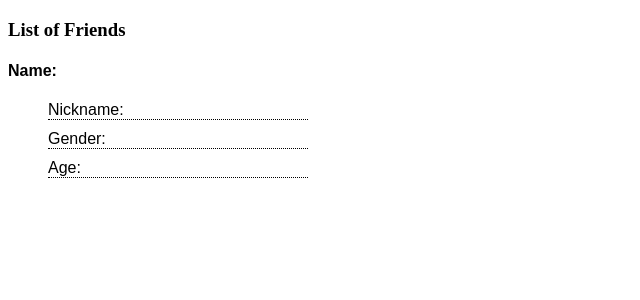
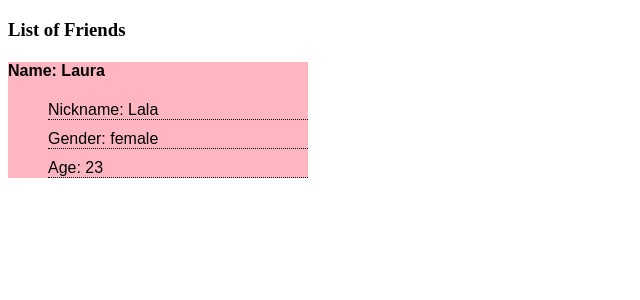
Before and after one commit to kalmanbianka/list-of-friends, an Angular app: page / in a window 1280 px wide. Shown: the top 300 px of the page, without its empty margins (0-640 px from the left). Built offline with nearby package versions, Linux system fonts and the light colour scheme.

Commit message:
added different background and a friend

```diff
--- a/src/app/app.component.html
+++ b/src/app/app.component.html
@@ -1,11 +1,11 @@
 <div class="app-component">
   <h3>List of Friends</h3>
-  <div class="friend-component">
-    <h4>Name:</h4>
+  <div class="friend-component" [class.male] = "friend.gender === 'male'" [class.female] = "friend.gender === 'female'" >
+    <h4>Name: {{friend.name}} </h4>
     <ul>
-      <li>Nickname:</li>
-      <li>Gender:</li>
-      <li>Age:</li>
+      <li>Nickname: {{friend.nickname}} </li>
+      <li>Gender: {{friend.gender}} </li>
+      <li>Age: {{friend.age}} </li>
 
     </ul>
   </div>
--- a/src/app/app.component.scss
+++ b/src/app/app.component.scss
@@ -1,5 +1,11 @@
 .app-component{
     .friend-component{
+        &.male{
+            background: lightblue;
+        }
+        &.female{
+            background: lightpink;
+        }
         width: 300px;
         font-family: fantasy;
         ul{
--- a/src/app/app.component.ts
+++ b/src/app/app.component.ts
@@ -1,4 +1,5 @@
 import { Component } from '@angular/core';
+import { Friend } from '../model/friend';
 
 @Component({
   selector: 'app-root',
@@ -6,4 +7,5 @@ import { Component } from '@angular/core';
   styleUrls: ['./app.component.scss']
 })
 export class AppComponent {
+  friend = new Friend('Laura', 'female', 'Lala', 23);
 }
--- /dev/null
+++ b/src/model/friend.ts
@@ -0,0 +1,13 @@
+export class Friend{
+    name: string = '';
+    nickname: string = '';
+    gender: string = '';
+    age: number = 0;
+
+    constructor(name: string, gender: string, nickname: string, age: number){
+        this.name = name;
+        this.gender = gender;
+        this.nickname = nickname;
+        this.age = age;
+    }
+}
```
